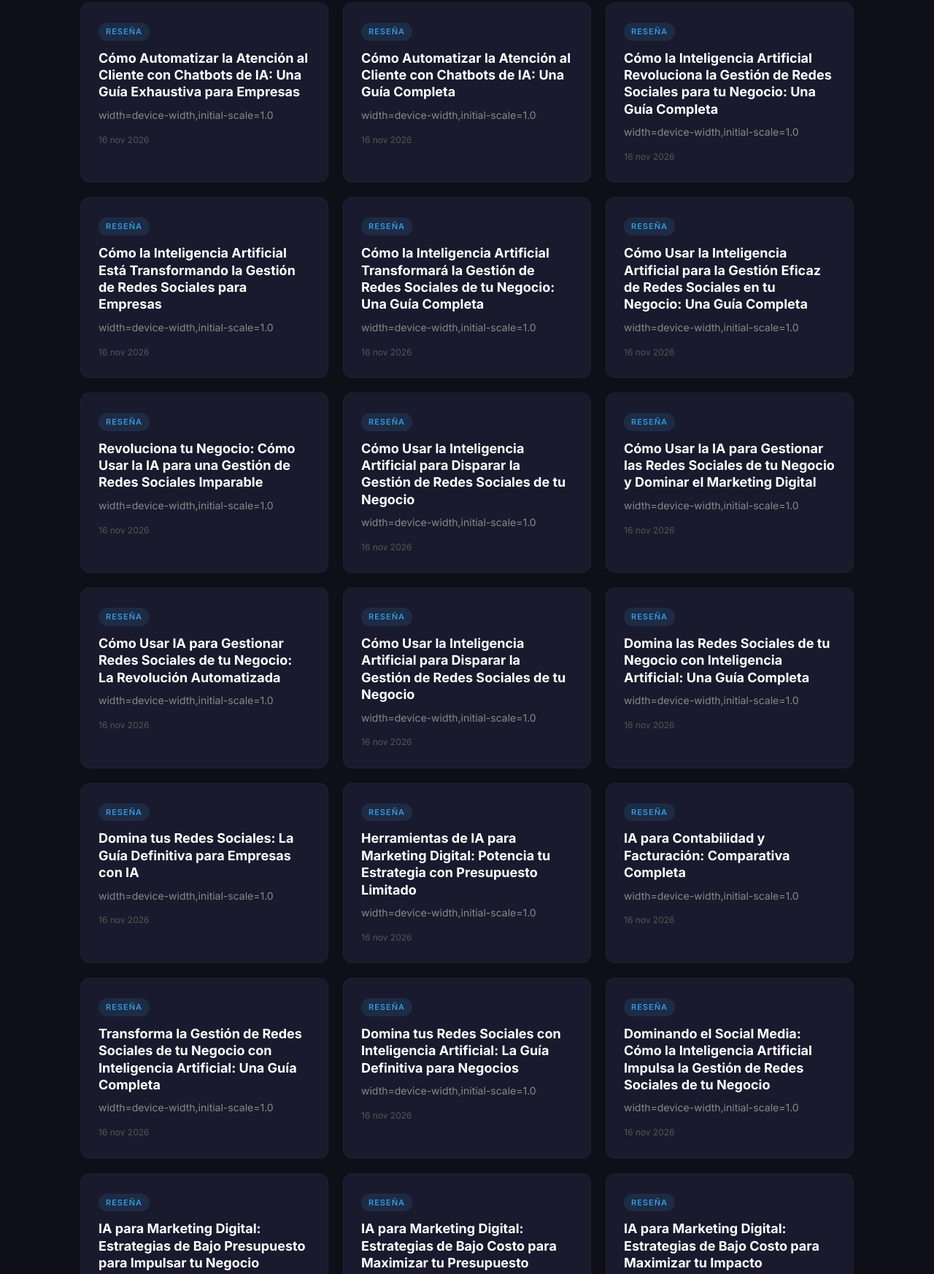
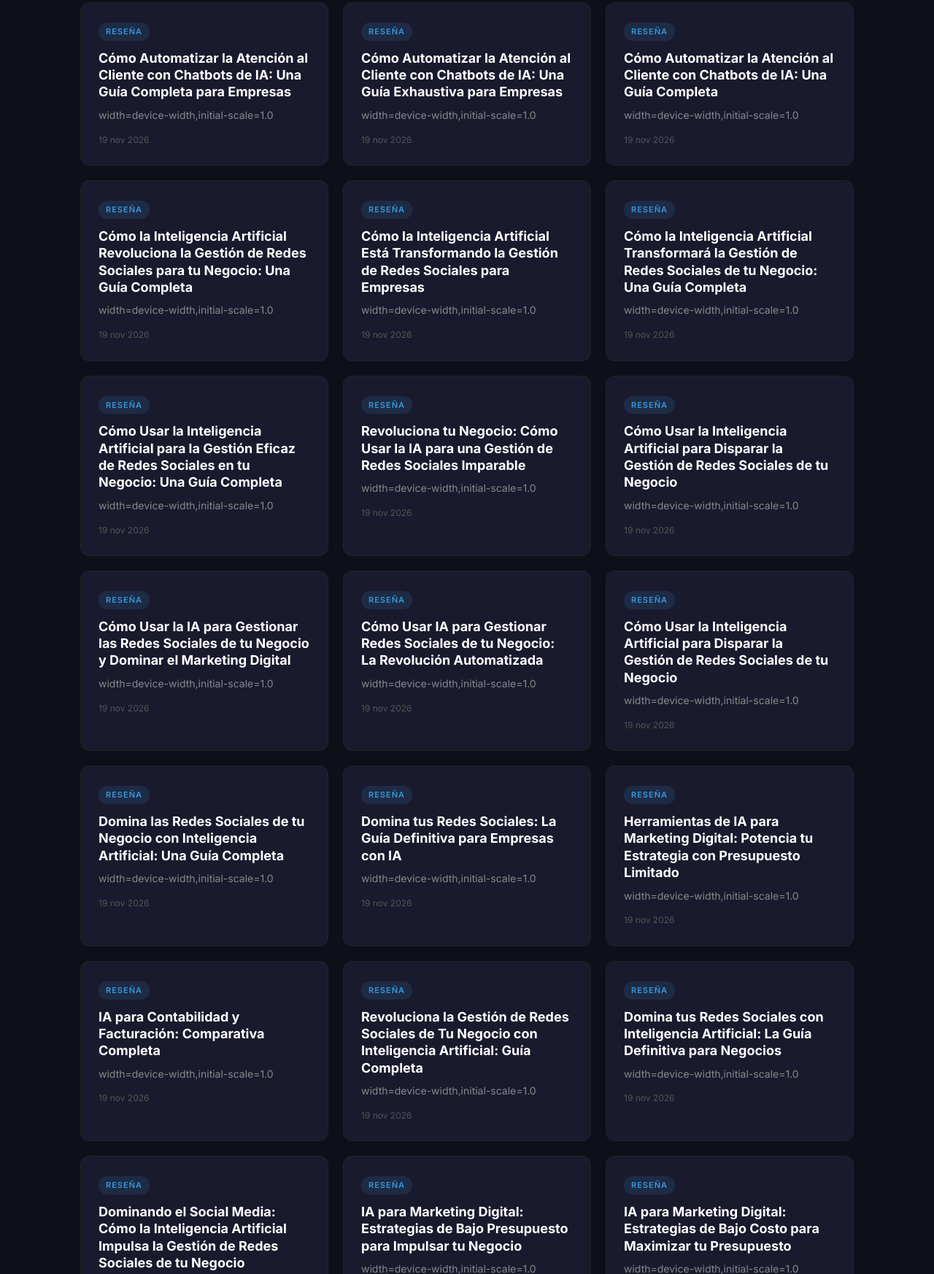
Before and after one commit to MarinaVeauvy/herramientas-ia-negocios, a plain HTML site: page index.html in a window 1280 px wide. Shown: the part 698-2444 px from the top of the page at 73% size. Drawn offline with Linux system fonts and the light colour scheme.

Commit message:
feat: auto-publish 2026-11-19

```diff
--- a/index.html
+++ b/index.html
@@ -22,37 +22,38 @@
         <section class="articles" id="articles">
             <h2>Últimos Artículos</h2>
             <div class="article-grid" id="article-grid">
-<div class="article-card"><span class="tag">Reseña</span><h3><a href="articles/automatizacion-atencion-cliente-chatbots-ia.html">Automatización de la Atención al Cliente: El Poder Transformador de los Chatbots de IA</a></h3><p>width=device-width,initial-scale=1.0</p><div class="meta">16 nov 2026</div></div>
-<div class="article-card"><span class="tag">Reseña</span><h3><a href="articles/automatizar-atencion-cliente-chatbots-ia-guia-completa.html">Cómo Automatizar la Atención al Cliente con Chatbots de IA: Una Guía Completa</a></h3><p>width=device-width,initial-scale=1.0</p><div class="meta">16 nov 2026</div></div>
-<div class="article-card"><span class="tag">Reseña</span><h3><a href="articles/automatizar-atencion-cliente-chatbots-ia.html">La Revolución Silenciosa: Cómo Automatizar la Atención al Cliente con Chatbots de IA</a></h3><p>width=device-width,initial-scale=1.0</p><div class="meta">16 nov 2026</div></div>
-<div class="article-card"><span class="tag">Reseña</span><h3><a href="articles/como-automatizar-atencion-cliente-chatbots-ia-guia-empresas.html">Cómo Automatizar la Atención al Cliente con Chatbots de IA: Una Guía Exhaustiva para Empresas</a></h3><p>width=device-width,initial-scale=1.0</p><div class="meta">16 nov 2026</div></div>
-<div class="article-card"><span class="tag">Reseña</span><h3><a href="articles/como-automatizar-atencion-cliente-chatbots-ia.html">Cómo Automatizar la Atención al Cliente con Chatbots de IA: Una Guía Completa</a></h3><p>width=device-width,initial-scale=1.0</p><div class="meta">16 nov 2026</div></div>
-<div class="article-card"><span class="tag">Reseña</span><h3><a href="articles/como-ia-revoluciona-gestion-redes-sociales-negocio.html">Cómo la Inteligencia Artificial Revoluciona la Gestión de Redes Sociales para tu Negocio: Una Guía Completa</a></h3><p>width=device-width,initial-scale=1.0</p><div class="meta">16 nov 2026</div></div>
-<div class="article-card"><span class="tag">Reseña</span><h3><a href="articles/como-ia-transforma-gestion-redes-sociales-negocios.html">Cómo la Inteligencia Artificial Está Transformando la Gestión de Redes Sociales para Empresas</a></h3><p>width=device-width,initial-scale=1.0</p><div class="meta">16 nov 2026</div></div>
-<div class="article-card"><span class="tag">Reseña</span><h3><a href="articles/como-ia-transformara-gestion-redes-sociales-negocio.html">Cómo la Inteligencia Artificial Transformará la Gestión de Redes Sociales de tu Negocio: Una Guía Completa</a></h3><p>width=device-width,initial-scale=1.0</p><div class="meta">16 nov 2026</div></div>
-<div class="article-card"><span class="tag">Reseña</span><h3><a href="articles/como-usar-ia-gestion-redes-sociales-negocio-guia-completa.html">Cómo Usar la Inteligencia Artificial para la Gestión Eficaz de Redes Sociales en tu Negocio: Una Guía Completa</a></h3><p>width=device-width,initial-scale=1.0</p><div class="meta">16 nov 2026</div></div>
-<div class="article-card"><span class="tag">Reseña</span><h3><a href="articles/como-usar-ia-gestion-redes-sociales-negocio-imparable.html">Revoluciona tu Negocio: Cómo Usar la IA para una Gestión de Redes Sociales Imparable</a></h3><p>width=device-width,initial-scale=1.0</p><div class="meta">16 nov 2026</div></div>
-<div class="article-card"><span class="tag">Reseña</span><h3><a href="articles/como-usar-ia-gestion-redes-sociales-negocio.html">Cómo Usar la Inteligencia Artificial para Disparar la Gestión de Redes Sociales de tu Negocio</a></h3><p>width=device-width,initial-scale=1.0</p><div class="meta">16 nov 2026</div></div>
-<div class="article-card"><span class="tag">Reseña</span><h3><a href="articles/como-usar-ia-gestionar-redes-sociales-negocio-marketing-digital.html">Cómo Usar la IA para Gestionar las Redes Sociales de tu Negocio y Dominar el Marketing Digital</a></h3><p>width=device-width,initial-scale=1.0</p><div class="meta">16 nov 2026</div></div>
-<div class="article-card"><span class="tag">Reseña</span><h3><a href="articles/como-usar-ia-gestionar-redes-sociales-negocio.html">Cómo Usar IA para Gestionar Redes Sociales de tu Negocio: La Revolución Automatizada</a></h3><p>width=device-width,initial-scale=1.0</p><div class="meta">16 nov 2026</div></div>
-<div class="article-card"><span class="tag">Reseña</span><h3><a href="articles/como-usar-ia-para-gestionar-redes-sociales-negocio.html">Cómo Usar la Inteligencia Artificial para Disparar la Gestión de Redes Sociales de tu Negocio</a></h3><p>width=device-width,initial-scale=1.0</p><div class="meta">16 nov 2026</div></div>
-<div class="article-card"><span class="tag">Reseña</span><h3><a href="articles/domina-redes-sociales-negocio-con-inteligencia-artificial-guia-completa.html">Domina las Redes Sociales de tu Negocio con Inteligencia Artificial: Una Guía Completa</a></h3><p>width=device-width,initial-scale=1.0</p><div class="meta">16 nov 2026</div></div>
-<div class="article-card"><span class="tag">Reseña</span><h3><a href="articles/domina-tus-redes-sociales-guia-empresas-ia.html">Domina tus Redes Sociales: La Guía Definitiva para Empresas con IA</a></h3><p>width=device-width,initial-scale=1.0</p><div class="meta">16 nov 2026</div></div>
-<div class="article-card"><span class="tag">Reseña</span><h3><a href="articles/herramientas-ia-marketing-digital-presupuesto-limitado.html">Herramientas de IA para Marketing Digital: Potencia tu Estrategia con Presupuesto Limitado</a></h3><p>width=device-width,initial-scale=1.0</p><div class="meta">16 nov 2026</div></div>
-<div class="article-card"><span class="tag">Reseña</span><h3><a href="articles/ia-contabilidad-facturacion-comparativa-completa.html">IA para Contabilidad y Facturación: Comparativa Completa</a></h3><p>width=device-width,initial-scale=1.0</p><div class="meta">16 nov 2026</div></div>
-<div class="article-card"><span class="tag">Reseña</span><h3><a href="articles/ia-gestion-redes-sociales-negocio-guia-completa.html">Transforma la Gestión de Redes Sociales de tu Negocio con Inteligencia Artificial: Una Guía Completa</a></h3><p>width=device-width,initial-scale=1.0</p><div class="meta">16 nov 2026</div></div>
-<div class="article-card"><span class="tag">Reseña</span><h3><a href="articles/ia-gestion-redes-sociales-negocio-guia-definitiva.html">Domina tus Redes Sociales con Inteligencia Artificial: La Guía Definitiva para Negocios</a></h3><p>width=device-width,initial-scale=1.0</p><div class="meta">16 nov 2026</div></div>
-<div class="article-card"><span class="tag">Reseña</span><h3><a href="articles/ia-gestion-redes-sociales-negocio.html">Dominando el Social Media: Cómo la Inteligencia Artificial Impulsa la Gestión de Redes Sociales de tu Negocio</a></h3><p>width=device-width,initial-scale=1.0</p><div class="meta">16 nov 2026</div></div>
-<div class="article-card"><span class="tag">Reseña</span><h3><a href="articles/ia-marketing-digital-bajo-presupuesto-estrategias-negocio.html">IA para Marketing Digital: Estrategias de Bajo Presupuesto para Impulsar tu Negocio</a></h3><p>width=device-width,initial-scale=1.0</p><div class="meta">16 nov 2026</div></div>
-<div class="article-card"><span class="tag">Reseña</span><h3><a href="articles/ia-marketing-digital-estrategias-bajo-costo-presupuesto.html">IA para Marketing Digital: Estrategias de Bajo Costo para Maximizar tu Presupuesto</a></h3><p>width=device-width,initial-scale=1.0</p><div class="meta">16 nov 2026</div></div>
-<div class="article-card"><span class="tag">Reseña</span><h3><a href="articles/ia-marketing-digital-estrategias-bajo-costo.html">IA para Marketing Digital: Estrategias de Bajo Costo para Maximizar tu Impacto</a></h3><p>width=device-width,initial-scale=1.0</p><div class="meta">16 nov 2026</div></div>
-<div class="article-card"><span class="tag">Reseña</span><h3><a href="articles/ia-marketing-digital-estrategias-bajo-presupuesto-impacto.html">IA para Marketing Digital: Estrategias de Bajo Presupuesto para Maximizar tu Impacto</a></h3><p>width=device-width,initial-scale=1.0</p><div class="meta">16 nov 2026</div></div>
-<div class="article-card"><span class="tag">Reseña</span><h3><a href="articles/ia-marketing-digital-presupuesto-limitado-guia-completa.html">IA para Conquistar el Marketing Digital con Presupuesto Limitado: Guía Completa</a></h3><p>width=device-width,initial-scale=1.0</p><div class="meta">16 nov 2026</div></div>
-<div class="article-card"><span class="tag">Reseña</span><h3><a href="articles/ia-marketing-digital-presupuesto-limitado.html">IA para Marketing Digital con Presupuesto Limitado: Guía Definitiva para Pymes y Emprendedores</a></h3><p>width=device-width,initial-scale=1.0</p><div class="meta">16 nov 2026</div></div>
-<div class="article-card"><span class="tag">Reseña</span><h3><a href="articles/ia-para-contabilidad-facturacion-comparativa-completa.html">IA para Contabilidad y Facturación: Comparativa Completa para Empresas Modernas</a></h3><p>width=device-width,initial-scale=1.0</p><div class="meta">16 nov 2026</div></div>
-<div class="article-card"><span class="tag">Reseña</span><h3><a href="articles/marketing-digital-inteligente-herramientas-ia-presupuestos-limitados.html">Marketing Digital Inteligente: Herramientas de IA para Presupuestos Limitados</a></h3><p>width=device-width,initial-scale=1.0</p><div class="meta">16 nov 2026</div></div>
-<div class="article-card"><span class="tag">Reseña</span><h3><a href="articles/mejores-herramientas-ia-pequenas-empresas-2026.html">Las Mejores Herramientas de IA para Pequeñas Empresas en 2026: Una Guía Esencial</a></h3><p>width=device-width,initial-scale=1.0</p><div class="meta">16 nov 2026</div></div>
-<div class="article-card"><span class="tag">Reseña</span><h3><a href="articles/revolucion-ia-gestion-redes-sociales-negocio.html">La Revolución de la IA en la Gestión de Redes Sociales: Estrategias y Herramientas para tu Negocio</a></h3><p>width=device-width,initial-scale=1.0</p><div class="meta">16 nov 2026</div></div>
+<div class="article-card"><span class="tag">Reseña</span><h3><a href="articles/automatizacion-atencion-cliente-chatbots-ia.html">Automatización de la Atención al Cliente: El Poder Transformador de los Chatbots de IA</a></h3><p>width=device-width,initial-scale=1.0</p><div class="meta">19 nov 2026</div></div>
+<div class="article-card"><span class="tag">Reseña</span><h3><a href="articles/automatizar-atencion-cliente-chatbots-ia-guia-completa.html">Cómo Automatizar la Atención al Cliente con Chatbots de IA: Una Guía Completa</a></h3><p>width=device-width,initial-scale=1.0</p><div class="meta">19 nov 2026</div></div>
+<div class="article-card"><span class="tag">Reseña</span><h3><a href="articles/automatizar-atencion-cliente-chatbots-ia.html">La Revolución Silenciosa: Cómo Automatizar la Atención al Cliente con Chatbots de IA</a></h3><p>width=device-width,initial-scale=1.0</p><div class="meta">19 nov 2026</div></div>
+<div class="article-card"><span class="tag">Reseña</span><h3><a href="articles/como-automatizar-atencion-cliente-chatbots-ia-guia-completa.html">Cómo Automatizar la Atención al Cliente con Chatbots de IA: Una Guía Completa para Empresas</a></h3><p>width=device-width,initial-scale=1.0</p><div class="meta">19 nov 2026</div></div>
+<div class="article-card"><span class="tag">Reseña</span><h3><a href="articles/como-automatizar-atencion-cliente-chatbots-ia-guia-empresas.html">Cómo Automatizar la Atención al Cliente con Chatbots de IA: Una Guía Exhaustiva para Empresas</a></h3><p>width=device-width,initial-scale=1.0</p><div class="meta">19 nov 2026</div></div>
+<div class="article-card"><span class="tag">Reseña</span><h3><a href="articles/como-automatizar-atencion-cliente-chatbots-ia.html">Cómo Automatizar la Atención al Cliente con Chatbots de IA: Una Guía Completa</a></h3><p>width=device-width,initial-scale=1.0</p><div class="meta">19 nov 2026</div></div>
+<div class="article-card"><span class="tag">Reseña</span><h3><a href="articles/como-ia-revoluciona-gestion-redes-sociales-negocio.html">Cómo la Inteligencia Artificial Revoluciona la Gestión de Redes Sociales para tu Negocio: Una Guía Completa</a></h3><p>width=device-width,initial-scale=1.0</p><div class="meta">19 nov 2026</div></div>
+<div class="article-card"><span class="tag">Reseña</span><h3><a href="articles/como-ia-transforma-gestion-redes-sociales-negocios.html">Cómo la Inteligencia Artificial Está Transformando la Gestión de Redes Sociales para Empresas</a></h3><p>width=device-width,initial-scale=1.0</p><div class="meta">19 nov 2026</div></div>
+<div class="article-card"><span class="tag">Reseña</span><h3><a href="articles/como-ia-transformara-gestion-redes-sociales-negocio.html">Cómo la Inteligencia Artificial Transformará la Gestión de Redes Sociales de tu Negocio: Una Guía Completa</a></h3><p>width=device-width,initial-scale=1.0</p><div class="meta">19 nov 2026</div></div>
+<div class="article-card"><span class="tag">Reseña</span><h3><a href="articles/como-usar-ia-gestion-redes-sociales-negocio-guia-completa.html">Cómo Usar la Inteligencia Artificial para la Gestión Eficaz de Redes Sociales en tu Negocio: Una Guía Completa</a></h3><p>width=device-width,initial-scale=1.0</p><div class="meta">19 nov 2026</div></div>
+<div class="article-card"><span class="tag">Reseña</span><h3><a href="articles/como-usar-ia-gestion-redes-sociales-negocio-imparable.html">Revoluciona tu Negocio: Cómo Usar la IA para una Gestión de Redes Sociales Imparable</a></h3><p>width=device-width,initial-scale=1.0</p><div class="meta">19 nov 2026</div></div>
+<div class="article-card"><span class="tag">Reseña</span><h3><a href="articles/como-usar-ia-gestion-redes-sociales-negocio.html">Cómo Usar la Inteligencia Artificial para Disparar la Gestión de Redes Sociales de tu Negocio</a></h3><p>width=device-width,initial-scale=1.0</p><div class="meta">19 nov 2026</div></div>
+<div class="article-card"><span class="tag">Reseña</span><h3><a href="articles/como-usar-ia-gestionar-redes-sociales-negocio-marketing-digital.html">Cómo Usar la IA para Gestionar las Redes Sociales de tu Negocio y Dominar el Marketing Digital</a></h3><p>width=device-width,initial-scale=1.0</p><div class="meta">19 nov 2026</div></div>
+<div class="article-card"><span class="tag">Reseña</span><h3><a href="articles/como-usar-ia-gestionar-redes-sociales-negocio.html">Cómo Usar IA para Gestionar Redes Sociales de tu Negocio: La Revolución Automatizada</a></h3><p>width=device-width,initial-scale=1.0</p><div class="meta">19 nov 2026</div></div>
+<div class="article-card"><span class="tag">Reseña</span><h3><a href="articles/como-usar-ia-para-gestionar-redes-sociales-negocio.html">Cómo Usar la Inteligencia Artificial para Disparar la Gestión de Redes Sociales de tu Negocio</a></h3><p>width=device-width,initial-scale=1.0</p><div class="meta">19 nov 2026</div></div>
+<div class="article-card"><span class="tag">Reseña</span><h3><a href="articles/domina-redes-sociales-negocio-con-inteligencia-artificial-guia-completa.html">Domina las Redes Sociales de tu Negocio con Inteligencia Artificial: Una Guía Completa</a></h3><p>width=device-width,initial-scale=1.0</p><div class="meta">19 nov 2026</div></div>
+<div class="article-card"><span class="tag">Reseña</span><h3><a href="articles/domina-tus-redes-sociales-guia-empresas-ia.html">Domina tus Redes Sociales: La Guía Definitiva para Empresas con IA</a></h3><p>width=device-width,initial-scale=1.0</p><div class="meta">19 nov 2026</div></div>
+<div class="article-card"><span class="tag">Reseña</span><h3><a href="articles/herramientas-ia-marketing-digital-presupuesto-limitado.html">Herramientas de IA para Marketing Digital: Potencia tu Estrategia con Presupuesto Limitado</a></h3><p>width=device-width,initial-scale=1.0</p><div class="meta">19 nov 2026</div></div>
+<div class="article-card"><span class="tag">Reseña</span><h3><a href="articles/ia-contabilidad-facturacion-comparativa-completa.html">IA para Contabilidad y Facturación: Comparativa Completa</a></h3><p>width=device-width,initial-scale=1.0</p><div class="meta">19 nov 2026</div></div>
+<div class="article-card"><span class="tag">Reseña</span><h3><a href="articles/ia-gestion-redes-sociales-negocio-guia-completa.html">Revoluciona la Gestión de Redes Sociales de Tu Negocio con Inteligencia Artificial: Guía Completa</a></h3><p>width=device-width,initial-scale=1.0</p><div class="meta">19 nov 2026</div></div>
+<div class="article-card"><span class="tag">Reseña</span><h3><a href="articles/ia-gestion-redes-sociales-negocio-guia-definitiva.html">Domina tus Redes Sociales con Inteligencia Artificial: La Guía Definitiva para Negocios</a></h3><p>width=device-width,initial-scale=1.0</p><div class="meta">19 nov 2026</div></div>
+<div class="article-card"><span class="tag">Reseña</span><h3><a href="articles/ia-gestion-redes-sociales-negocio.html">Dominando el Social Media: Cómo la Inteligencia Artificial Impulsa la Gestión de Redes Sociales de tu Negocio</a></h3><p>width=device-width,initial-scale=1.0</p><div class="meta">19 nov 2026</div></div>
+<div class="article-card"><span class="tag">Reseña</span><h3><a href="articles/ia-marketing-digital-bajo-presupuesto-estrategias-negocio.html">IA para Marketing Digital: Estrategias de Bajo Presupuesto para Impulsar tu Negocio</a></h3><p>width=device-width,initial-scale=1.0</p><div class="meta">19 nov 2026</div></div>
+<div class="article-card"><span class="tag">Reseña</span><h3><a href="articles/ia-marketing-digital-estrategias-bajo-costo-presupuesto.html">IA para Marketing Digital: Estrategias de Bajo Costo para Maximizar tu Presupuesto</a></h3><p>width=device-width,initial-scale=1.0</p><div class="meta">19 nov 2026</div></div>
+<div class="article-card"><span class="tag">Reseña</span><h3><a href="articles/ia-marketing-digital-estrategias-bajo-costo.html">IA para Marketing Digital: Estrategias de Bajo Costo para Maximizar tu Impacto</a></h3><p>width=device-width,initial-scale=1.0</p><div class="meta">19 nov 2026</div></div>
+<div class="article-card"><span class="tag">Reseña</span><h3><a href="articles/ia-marketing-digital-estrategias-bajo-presupuesto-impacto.html">IA para Marketing Digital: Estrategias de Bajo Presupuesto para Maximizar tu Impacto</a></h3><p>width=device-width,initial-scale=1.0</p><div class="meta">19 nov 2026</div></div>
+<div class="article-card"><span class="tag">Reseña</span><h3><a href="articles/ia-marketing-digital-presupuesto-limitado-guia-completa.html">IA para Conquistar el Marketing Digital con Presupuesto Limitado: Guía Completa</a></h3><p>width=device-width,initial-scale=1.0</p><div class="meta">19 nov 2026</div></div>
+<div class="article-card"><span class="tag">Reseña</span><h3><a href="articles/ia-marketing-digital-presupuesto-limitado.html">Impulsa tu Marketing Digital con IA: Herramientas Económicas para Emprendedores</a></h3><p>width=device-width,initial-scale=1.0</p><div class="meta">19 nov 2026</div></div>
+<div class="article-card"><span class="tag">Reseña</span><h3><a href="articles/ia-para-contabilidad-facturacion-comparativa-completa.html">IA para Contabilidad y Facturación: Comparativa Completa para Empresas Modernas</a></h3><p>width=device-width,initial-scale=1.0</p><div class="meta">19 nov 2026</div></div>
+<div class="article-card"><span class="tag">Reseña</span><h3><a href="articles/marketing-digital-inteligente-herramientas-ia-presupuestos-limitados.html">Marketing Digital Inteligente: Herramientas de IA para Presupuestos Limitados</a></h3><p>width=device-width,initial-scale=1.0</p><div class="meta">19 nov 2026</div></div>
+<div class="article-card"><span class="tag">Reseña</span><h3><a href="articles/mejores-herramientas-ia-pequenas-empresas-2026.html">Las Mejores Herramientas de IA para Pequeñas Empresas en 2026: Una Guía Esencial</a></h3><p>width=device-width,initial-scale=1.0</p><div class="meta">19 nov 2026</div></div>
+<div class="article-card"><span class="tag">Reseña</span><h3><a href="articles/revolucion-ia-gestion-redes-sociales-negocio.html">La Revolución de la IA en la Gestión de Redes Sociales: Estrategias y Herramientas para tu Negocio</a></h3><p>width=device-width,initial-scale=1.0</p><div class="meta">19 nov 2026</div></div>
 </div>
 </section>
         <section class="email-section">
```
Also changed, not shown: articles/como-automatizar-atencion-cliente-chatbots-ia-guia-completa.html (added, +1 -0 lines), articles/ia-gestion-redes-sociales-negocio-guia-completa.html (+1 -1 lines), articles/ia-marketing-digital-presupuesto-limitado.html (+1 -1 lines).
